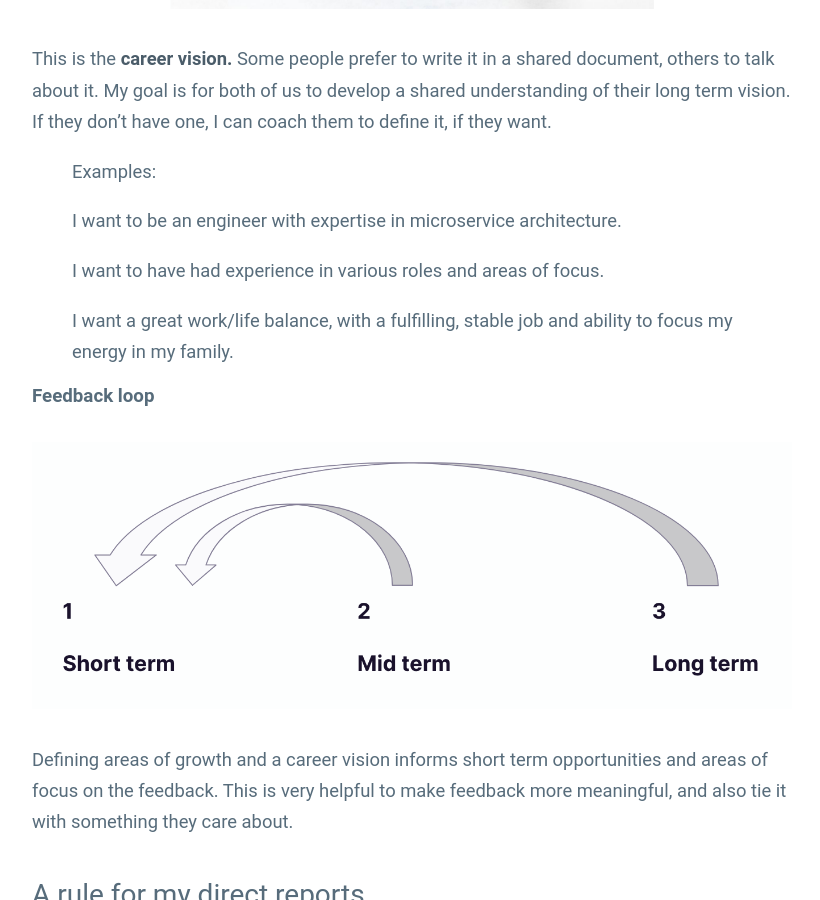
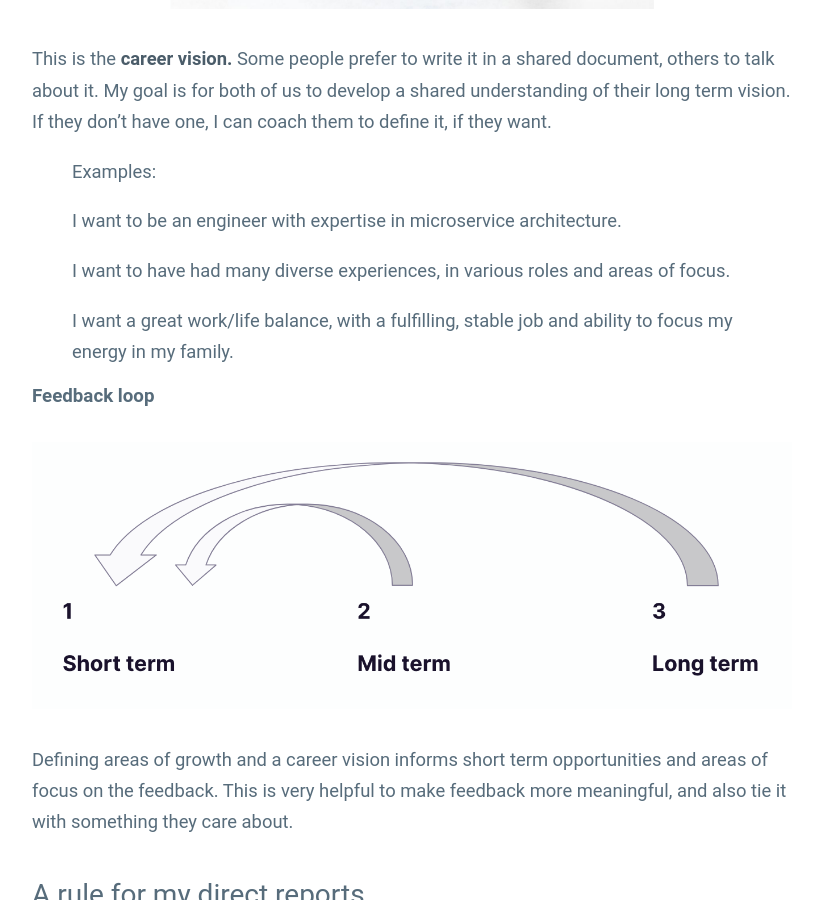
Before and after one commit to guillermodlpa/site, a Jekyll site: the page built from _posts/2021-12-08-growth-of-direct-reports.markdown, in a window 1280 px wide and 900 px high, scrolled down 5654 px. Shown: the whole window, without its empty margins (228-1048 px from the left). Built offline with Jekyll 4.4.1, drawn with Linux system fonts in a browser that asks for light colours.

Commit message:
Updated Growth Of Direct Reports

```diff
--- a/_posts/2021-12-08-growth-of-direct-reports.markdown
+++ b/_posts/2021-12-08-growth-of-direct-reports.markdown
@@ -79,7 +79,7 @@ This is the **career vision.** Some people prefer to write it in a shared docume
 >
 > I want to be an engineer with expertise in microservice architecture.
 >
-> I want to have had experience in various roles and areas of focus.
+> I want to have had many diverse experiences, in various roles and areas of focus.
 >
 > I want a great work/life balance, with a fulfilling, stable job and ability to focus my energy in my family.
 
```
